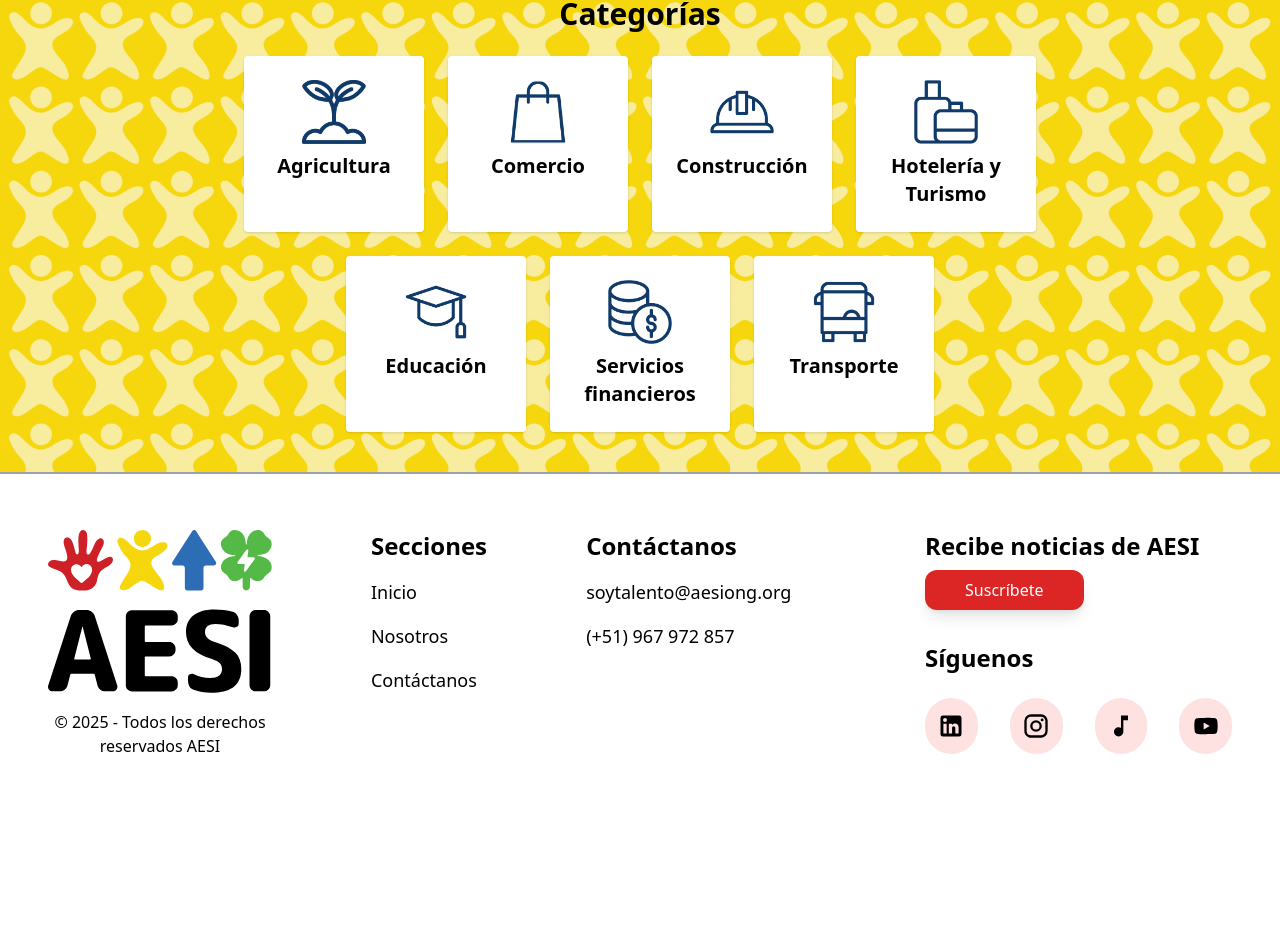
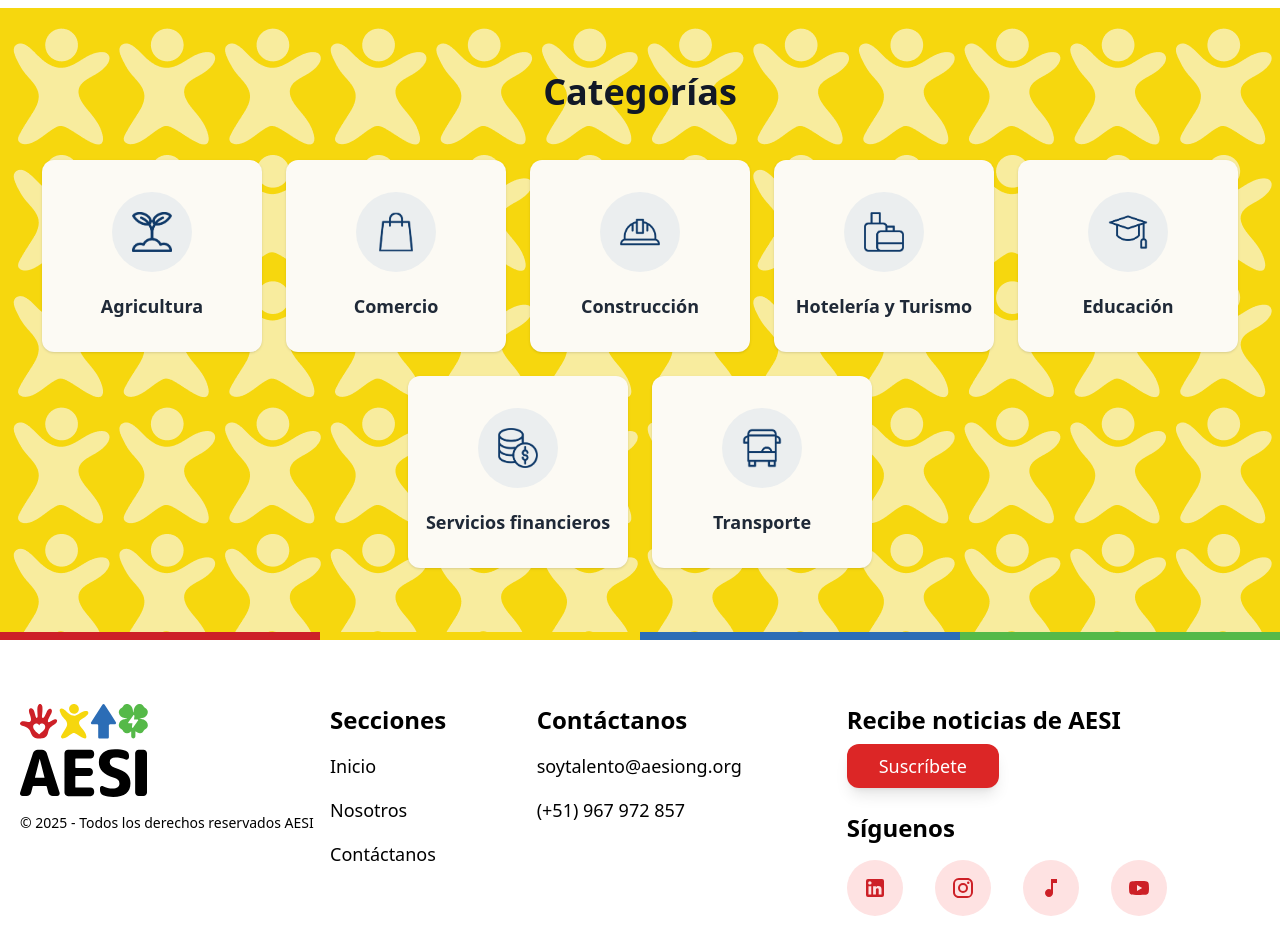
Before and after one commit to AESI-ong/bolsa-trabajo-inclusivo-frontend, a Next.js app: page / in a window 1280 px wide. Shown: the part 852-1804 px from the top of the page. Before the commit the page ends 1658 px from the top, so only its background shows below. Built offline with nearby package versions, Linux system fonts and the light colour scheme; no server answers.

Commit message:
Refactor: Enhance HomePage layout and improve Footer and CategoriesSection styles; add Badge component for job listings

```diff
--- a/app/page.tsx
+++ b/app/page.tsx
@@ -1,13 +1,14 @@
 // app/page.tsx o donde esté tu HomePage
 'use client';
 
+import { useEffect, useState } from 'react';
+
+import CategoriesSection from '../components/Home/CategoriesSection';
+import HeroSection from '../components/Home/HeroSection';
+import type { Job } from '../interfaces/Job';
+import JobListSection from '../components/Home/JobListSection';
+import api from '../utils/axiosInstance';
 import { useSearchParams } from 'next/navigation';
-import { useEffect, useState } from 'react';
-import HeroSection from '../components/Home/HeroSection';
-import JobListSection from '../components/Home/JobListSection';
-import CategoriesSection from '../components/Home/CategoriesSection';
-import type { Job } from '../interfaces/Job';
-import api from '../utils/axiosInstance';
 import withRoleRedirect from '../utils/withRoleRedirect'; // ✅ importa el wrapper
 
 function HomePage() {
@@ -45,7 +46,7 @@ function HomePage() {
   if (loading) return <p className="text-center py-10">Cargando...</p>;
 
   return (
-    <main>
+    <main className='min-h-screen bg-gray-50'>
       <HeroSection />
       <JobListSection jobs={jobs} />
       <CategoriesSection />
--- a/components/CategoryCard.tsx
+++ b/components/CategoryCard.tsx
@@ -5,13 +5,14 @@ type CategoryProps = {
 
 const CategoryCard = ({ name, icon }: CategoryProps) => {
   return (
-    <div className="bg-white p-4 rounded shadow text-center w-full max-w-[180px] py-6">
-      <img
-        src={`/assets/Home/${icon}`}
-        alt={name}
-        className="w-16 h-16 mx-auto mb-2"
-      />
-      <p className="text-xl font-bold text-sm">{name}</p>
+    <div className="bg-[#FCFAF4] rounded-xl shadow text-center w-full py-8 px-2 flex flex-col items-center">
+      <div
+        className="flex items-center justify-center w-20 h-20 rounded-full mb-4"
+        style={{ background: "rgba(44, 109, 182, 0.08)" }}
+      >
+        <img src={`/assets/Home/${icon}`} alt={name} className="w-10 h-10" />
+      </div>
+      <p className="text-lg font-bold text-gray-800 mt-1">{name}</p>
     </div>
   );
 };
--- a/components/Footer.tsx
+++ b/components/Footer.tsx
@@ -2,27 +2,30 @@ import { Instagram, LinkedIn, MusicNote, YouTube } from "@mui/icons-material";
 
 const socials = {
   instagram: { icon: Instagram, url: "https://www.instagram.com/aesi.ong/" },
-  linkedin: { icon: LinkedIn, url: "https://www.linkedin.com/company/aesiong/" },
+  linkedin: {
+    icon: LinkedIn,
+    url: "https://www.linkedin.com/company/aesiong/",
+  },
   tiktok: { icon: MusicNote, url: "https://www.tiktok.com/@aesiong" },
   youtube: { icon: YouTube, url: "https://www.youtube.com/@AESI-ONG" },
 };
 
 const Footer = () => {
   return (
-    <footer className="bg-white text-black border-t-2 border-gray-400">
-      {/* Colores 1 */}
-      <div className="grid grid-cols-4">
-        <div className="py-1 bg-rojo-aesi"></div>
-        <div className="py-1 bg-amarillo-aesi"></div>
-        <div className="py-1 bg-azul-aesi"></div>
-        <div className="py-1 bg-verde-aesi"></div>
+    <footer className="bg-white text-black">
+      {/* Línea superior de 4 colores */}
+      <div className="w-full flex">
+        <div className="flex-1 h-2 bg-rojo-aesi" />
+        <div className="flex-1 h-2 bg-amarillo-aesi" />
+        <div className="flex-1 h-2 bg-azul-aesi" />
+        <div className="flex-1 h-2 bg-verde-aesi" />
       </div>
 
-      {/* Contenido */}
-      <div className="mx-auto p-12 grid grid-cols-11 ">
+      {/* Contenido responsive */}
+      <div className="max-w-7xl mx-auto px-5 py-10 flex flex-col gap-10 md:gap-0 md:grid md:grid-cols-12 md:py-16">
         {/* Logo y derechos */}
-        <div className="mx-0 flex flex-col max-w-56 text-center col-span-3">
-          <div className="relative w-full aspect-[1.37] mb-2 md:mb-4">
+        <div className="flex flex-col items-center md:items-start md:col-span-3 mb-2 md:mb-0">
+          <div className="w-32 h-auto mb-2 md:mb-4">
             <img
               src="/aesi-logo.svg"
               alt="AESI logo"
@@ -30,45 +33,75 @@ const Footer = () => {
               loading="lazy"
             />
           </div>
-          <p className="text-[0.565rem] lg:text-base">
+          <p className="text-xs md:text-sm text-center md:text-left">
             © {new Date().getFullYear()} - Todos los derechos reservados AESI
           </p>
         </div>
 
         {/* Secciones */}
-        <div className="col-span-2 text-left w-full">
-          <h2 className="font-semibold text-2xl mb-4">Secciones</h2>
-          <div className="text-lg space-y-4">
-            <p>Inicio</p>
-            <p>Nosotros</p>
-            <p>Contáctanos</p>
-          </div>
-        </div>
+        <nav
+          className="md:col-span-2 flex flex-col items-center md:items-start mb-2 md:mb-0"
+          aria-label="Secciones"
+        >
+          <h2 className="font-semibold text-xl md:text-2xl mb-3 md:mb-4">
+            Secciones
+          </h2>
+          <ul className="text-base md:text-lg space-y-2 md:space-y-4">
+            <li>
+              <a href="#" className="hover:underline">
+                Inicio
+              </a>
+            </li>
+            <li>
+              <a href="#" className="hover:underline">
+                Nosotros
+              </a>
+            </li>
+            <li>
+              <a href="#" className="hover:underline">
+                Contáctanos
+              </a>
+            </li>
+          </ul>
+        </nav>
 
         {/* Contacto */}
-        <div className="col-span-3 text-left w-full">
-          <h2 className="font-semibold text-2xl mb-4">Contáctanos</h2>
-          <div className="text-lg space-y-4">
-            <p>soytalento@aesiong.org</p>
-            <p>(+51) 967 972 857</p>
-          </div>
-        </div>
+        <address className="not-italic md:col-span-3 flex flex-col items-center md:items-start mb-2 md:mb-0">
+          <h2 className="font-semibold text-xl md:text-2xl mb-3 md:mb-4">
+            Contáctanos
+          </h2>
+          <ul className="text-base md:text-lg space-y-2 md:space-y-4">
+            <li>
+              <a
+                href="mailto:soytalento@aesiong.org"
+                className="hover:underline"
+              >
+                soytalento@aesiong.org
+              </a>
+            </li>
+            <li>
+              <a href="tel:+51967972857" className="hover:underline">
+                (+51) 967 972 857
+              </a>
+            </li>
+          </ul>
+        </address>
 
         {/* Noticias + Redes */}
-        <div className="col-span-3 pl-4">
-          <h2 className="font-semibold text-2xl mb-2 text-left">
+        <div className="md:col-span-4 flex flex-col items-center md:items-start">
+          <h2 className="font-semibold text-xl md:text-2xl mb-4 md:mb-2 text-left w-full">
             Recibe noticias de AESI
           </h2>
-          <div className="flex mb-8">
-            <button className="cursor-pointer bg-red-600 text-white px-10 py-2 font-medium transition-colors shadow-lg rounded-xl">
+          <div className="flex mb-6 w-full justify-center md:justify-start">
+            <button className="cursor-pointer bg-red-600 text-white px-8 py-2 font-medium transition-colors shadow-lg rounded-xl text-base md:text-lg">
               Suscríbete
             </button>
           </div>
 
-          <h2 className="font-semibold text-2xl text-left mb-6">
+          <h2 className="font-semibold text-xl md:text-2xl text-left mb-4 w-full">
             Síguenos
           </h2>
-          <div className="flex space-x-8 justify-start">
+          <div className="flex space-x-6 md:space-x-8 justify-center md:justify-start w-full">
             {["linkedin", "instagram", "tiktok", "youtube"].map((social) => {
               const { url, icon } = socials[social as keyof typeof socials];
               const Icon = icon;
@@ -78,9 +111,9 @@ const Footer = () => {
                   href={url}
                   target="_blank"
                   rel="noopener noreferrer"
-                  className="w-14 h-14 bg-red-100 text-rojo-aesi rounded-full flex items-center justify-center hover:bg-red-200"
+                  className="w-12 h-12 md:w-14 md:h-14 bg-red-100 text-rojo-aesi rounded-full flex items-center justify-center hover:bg-red-200"
                 >
-                  <Icon style={{ fontSize: "1.75rem" }} />
+                  <Icon style={{ fontSize: "1.5rem" }} />
                 </a>
               );
             })}
--- a/components/Home/CategoriesSection.tsx
+++ b/components/Home/CategoriesSection.tsx
@@ -13,15 +13,21 @@ const categories = [
 const CategoriesSection = () => {
   return (
     <section
-      className="py-10 px-4 bg-cover bg-center"
+      className="py-16 relative overflow-hidden "
       style={{ backgroundImage: "url('/assets/Home/Fondo página 1.png')" }}
     >
-      <h2 className="text-3xl font-bold text-center mb-6 text-black">Categorías</h2>
+      <div className="max-w-7xl mx-auto px-4 sm:px-6 lg:px-8">
+        <h2 className="text-4xl font-bold text-center text-gray-900 mb-12">
+          Categorías
+        </h2>
 
-      <div className="mx-auto max-w-[800px] flex flex-wrap justify-center gap-x-6 gap-y-6">
-        {categories.map((cat, i) => (
-          <CategoryCard key={i} name={cat.name} icon={cat.icon} />
-        ))}
+        <div className="flex flex-wrap justify-center gap-6 mx-auto">
+          {categories.map((cat, i) => (
+            <div key={i} className="w-full xs:w-[220px] sm:w-[220px]">
+              <CategoryCard name={cat.name} icon={cat.icon} />
+            </div>
+          ))}
+        </div>
       </div>
     </section>
   );
--- a/components/Home/JobListSection.tsx
+++ b/components/Home/JobListSection.tsx
@@ -1,7 +1,9 @@
 'use client';
+
+import Badge from "../ui/Badge";
+import type { Job } from "../../interfaces/Job";
+import JobCard from "../JobCard";
 import { useState } from "react";
-import JobCard from "../JobCard";
-import type { Job } from "../../interfaces/Job";
 
 interface JobListSectionProps {
   jobs: Job[];
@@ -19,8 +21,14 @@ const JobListSection = ({ jobs }: JobListSectionProps) => {
   );
 
   return (
-    <section className="bg-white py-10 px-8 md:px-30">
-      <h2 className="text-3xl md:text-4xl font-bold mb-6">Trabajos inclusivos</h2>
+    <section className="py-16 bg-white">
+      <div className="max-w-7xl mx-auto px-4 sm:px-6 lg:px-8">
+        <div className="flex items-center justify-between mb-8">
+            <h2 className="text-3xl font-bold text-gray-900">Trabajos inclusivos</h2>
+            <Badge color="bg-blue-100" textColor="text-blue-800">
+              {jobs.length} empleos disponibles
+            </Badge>
+        </div>
         <div className="space-y-4">
           {currentJobs.length > 0 ? (
             currentJobs.map((job) => (
@@ -46,6 +54,7 @@ const JobListSection = ({ jobs }: JobListSectionProps) => {
             ))}
           </div>
         )}
+      </div>
     </section>
   );
 };
--- /dev/null
+++ b/components/ui/Badge.tsx
@@ -0,0 +1,20 @@
+import React from 'react';
+
+interface BadgeProps {
+  children: React.ReactNode;
+  color?: string; // Tailwind color class, e.g. 'bg-blue-500'
+  textColor?: string; // Tailwind text color class, e.g. 'text-white'
+  className?: string;
+}
+
+const Badge: React.FC<BadgeProps> = ({ children, color = 'bg-blue-100', textColor = 'text-blue-800', className = '' }) => {
+  return (
+    <span
+      className={`inline-block px-4 py-2 rounded-full text-center text-xs font-semibold ${color} ${textColor} ${className}`}
+    >
+      {children}
+    </span>
+  );
+};
+
+export default Badge;
--- a/package.json
+++ b/package.json
@@ -19,6 +19,7 @@
     "date-fns": "^4.1.0",
     "formik": "^2.4.6",
     "js-cookie": "^3.0.5",
+    "lucide-react": "^0.525.0",
     "next": "^15.3.4",
     "react": "^19.1.0",
     "react-dom": "^19.1.0",
--- a/tailwind.config.js
+++ b/tailwind.config.js
@@ -6,7 +6,14 @@ module.exports = {
     "./pages/**/*.{js,ts,jsx,tsx}", // por si tienes `/pages` legacy
   ],
   theme: {
-    extend: {},
+    extend: {
+      colors: {
+        "rojo-aesi": "#cd2027", // Rojo AESI
+        "amarillo-aesi": "#f6d70e", // Amarillo AESI
+        "azul-aesi": "#2c6db6", // Azul AESI
+        "verde-aesi": "#55b948", // Verde AESI
+      },
+    },
   },
   plugins: [],
 };
```
Also changed, not shown: components/JobCard.tsx (+51 -27 lines), 1 other file (tests, documents, lock files or other folders). Lines whose indentation alone changed are shown as unchanged.
